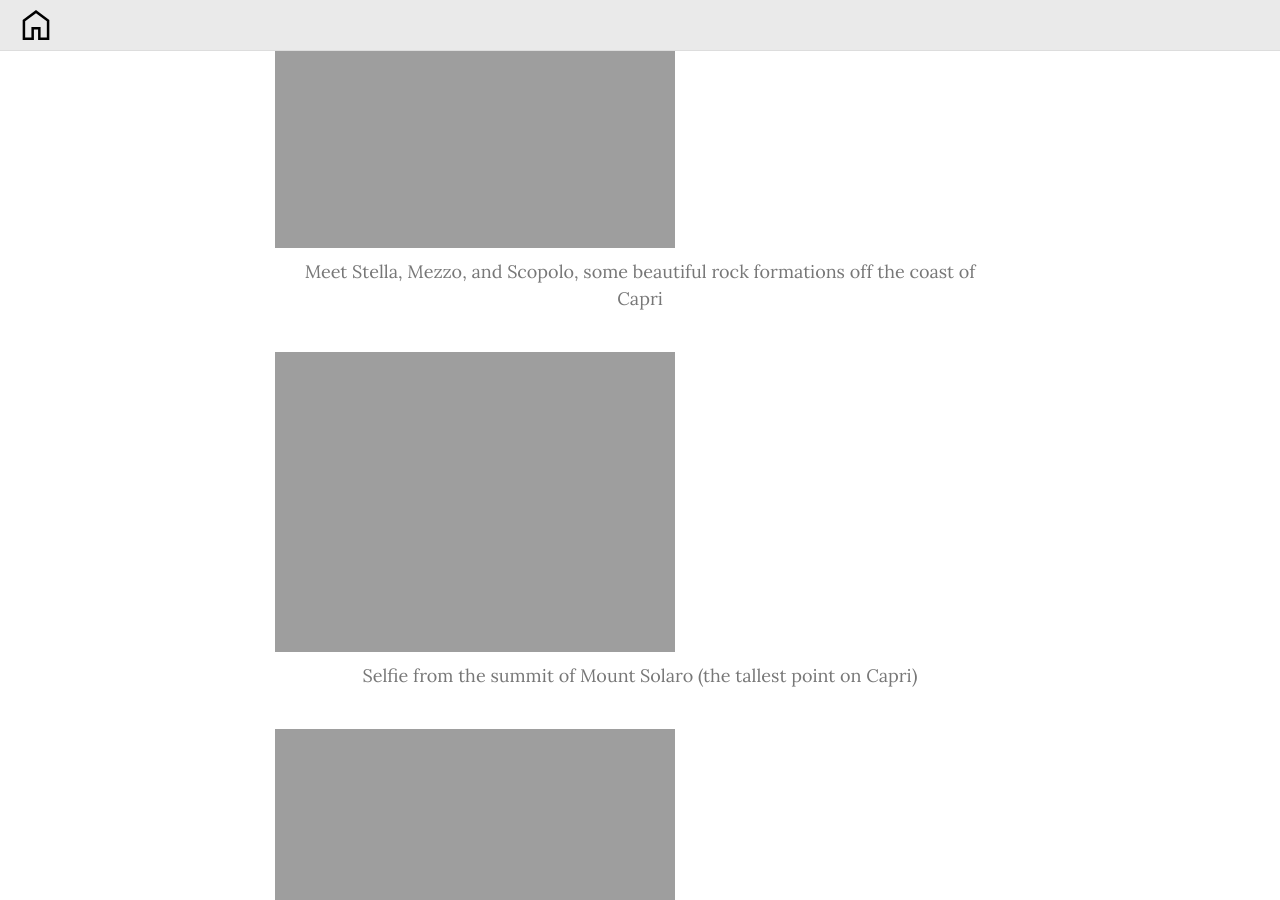
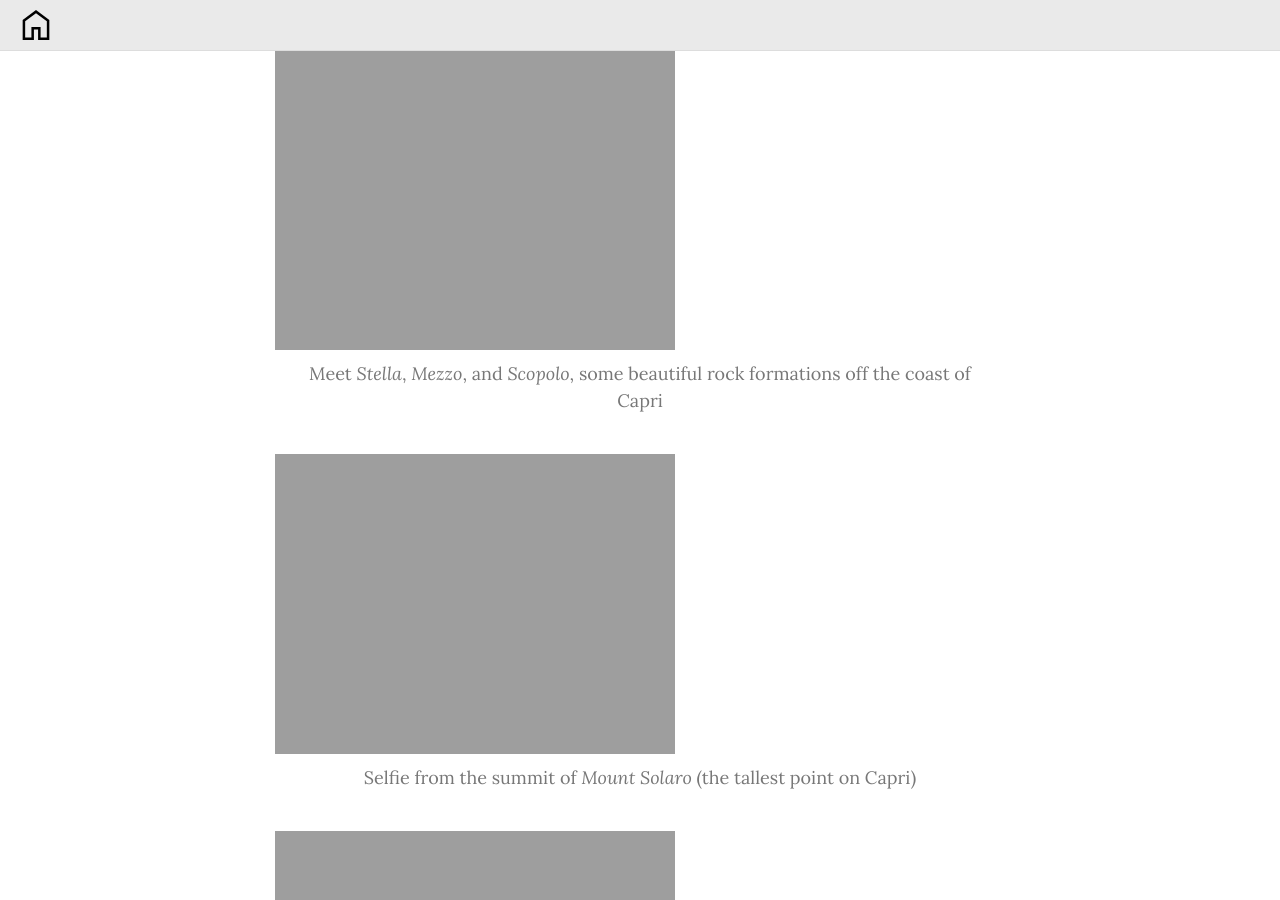
Before and after one commit to ShinobiAoshi/italy-2024-blog, a Jekyll site: the page built from _posts/2024-10-15-sorrento-day-02.md, in a window 1280 px wide and 900 px high, scrolled down 1108 px. Built offline with Jekyll 4.4.1, drawn with Linux system fonts in a browser that asks for light colours; some of the changed text lies outside the part shown.

```diff
--- a/_posts/2024-10-15-sorrento-day-02.md
+++ b/_posts/2024-10-15-sorrento-day-02.md
@@ -16,12 +20,12 @@ It looked so much higher up in person
 [![]({{ '/assets/img/2024-10-15 15.46.59 Italy (2024).jpg' | relative_url }})]({{ '/assets/img/2024-10-15 15.46.59 Italy (2024).jpg' | relative_url }})
 
 {:.caption}
-Meet Stella, Mezzo, and Scopolo, some beautiful rock formations off the coast of Capri
+Meet *Stella*, *Mezzo*, and *Scopolo*, some beautiful rock formations off the coast of Capri
 
 [![]({{ '/assets/img/2024-10-15 15.47.23 Italy (2024).jpg' | relative_url }})]({{ '/assets/img/2024-10-15 15.47.23 Italy (2024).jpg' | relative_url }})
 
 {:.caption}
-Selfie from the summit of Mount Solaro (the tallest point on Capri)
+Selfie from the summit of *Mount Solaro* (the tallest point on Capri)
 
 [![]({{ '/assets/img/2024-10-15 15.49.27 Italy (2024).jpg' | relative_url }})]({{ '/assets/img/2024-10-15 15.49.27 Italy (2024).jpg' | relative_url }})
 
@@ -34,7 +38,7 @@ Selfie from the summit of Mount Solaro (the tallest point on Capri)
 [![]({{ '/assets/img/2024-10-15 16.46.31 Italy (2024).jpg' | relative_url }})]({{ '/assets/img/2024-10-15 16.46.31 Italy (2024).jpg' | relative_url }})
 
 {:.caption}
-Spaceman Sculpture by Filippo Tincolini
+*Spaceman* sculpture by Filippo Tincolini
 
 [![]({{ '/assets/img/2024-10-15 17.00.31 Italy (2024).jpg' | relative_url }})]({{ '/assets/img/2024-10-15 17.00.31 Italy (2024).jpg' | relative_url }})
 
```
Also changed, not shown: other parts of _posts/2024-10-15-sorrento-day-02.md (+4 -0 lines).
